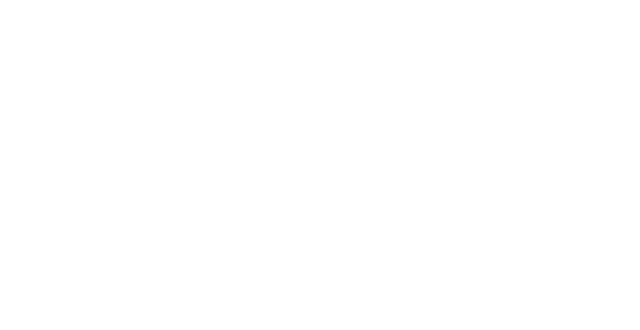
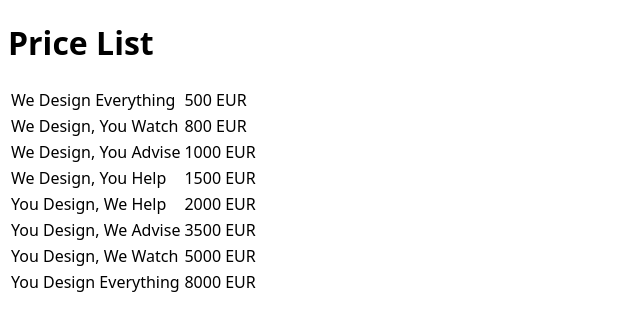
Before and after one commit to ArinaKoval/Arina_Top_LIsts, a plain HTML site: page Price-List.html in a window 1280 px wide. Shown: the whole page, without its empty margins (0-640 px from the left). Drawn offline with Linux system fonts and the light colour scheme.

Commit message:
kmkmlkmlkm

```diff
--- a/Price-List.html
+++ b/Price-List.html
@@ -0,0 +1,49 @@
+<!DOCTYPE html>
+<html lang="en">
+<head>
+	<meta charset="UTF-8">
+	<meta name="viewport" content="width=device-width, initial-scale=1.0">
+	<title>Price List</title>
+	<link rel="stylesheet" href="style.css">
+</head>
+<body>
+
+	<h1>Price List</h1>
+	<table>
+		<tr>
+			<td>We Design Everything</td>
+			<td>500 EUR</td>
+		</tr>
+		<tr>
+			<td>We Design, You Watch</td>
+			<td>800 EUR</td>
+		</tr>
+		<tr>
+			<td>We Design, You Advise</td>
+			<td>1000 EUR</td>
+		</tr>
+		<tr>
+			<td>We Design, You Help</td>
+			<td>1500 EUR</td>
+		</tr>
+		<tr>
+			<td>You Design, We Help</td>
+			<td>2000 EUR</td>
+		</tr>
+		<tr>
+			<td>You Design, We Advise</td>
+			<td>3500 EUR</td>
+		</tr>
+		<tr>
+			<td>You Design, We Watch</td>
+			<td>5000 EUR</td>
+		</tr>
+		<tr>
+			<td>You Design Everything</td>
+			<td>8000 EUR</td>
+		</tr>
+	</table>
+
+
+</body>
+</html>
```
Also changed, not shown: cooper-font/cooper-fonts.css (+20 -0 lines), index.html (+7 -1 lines), 1 other file.
